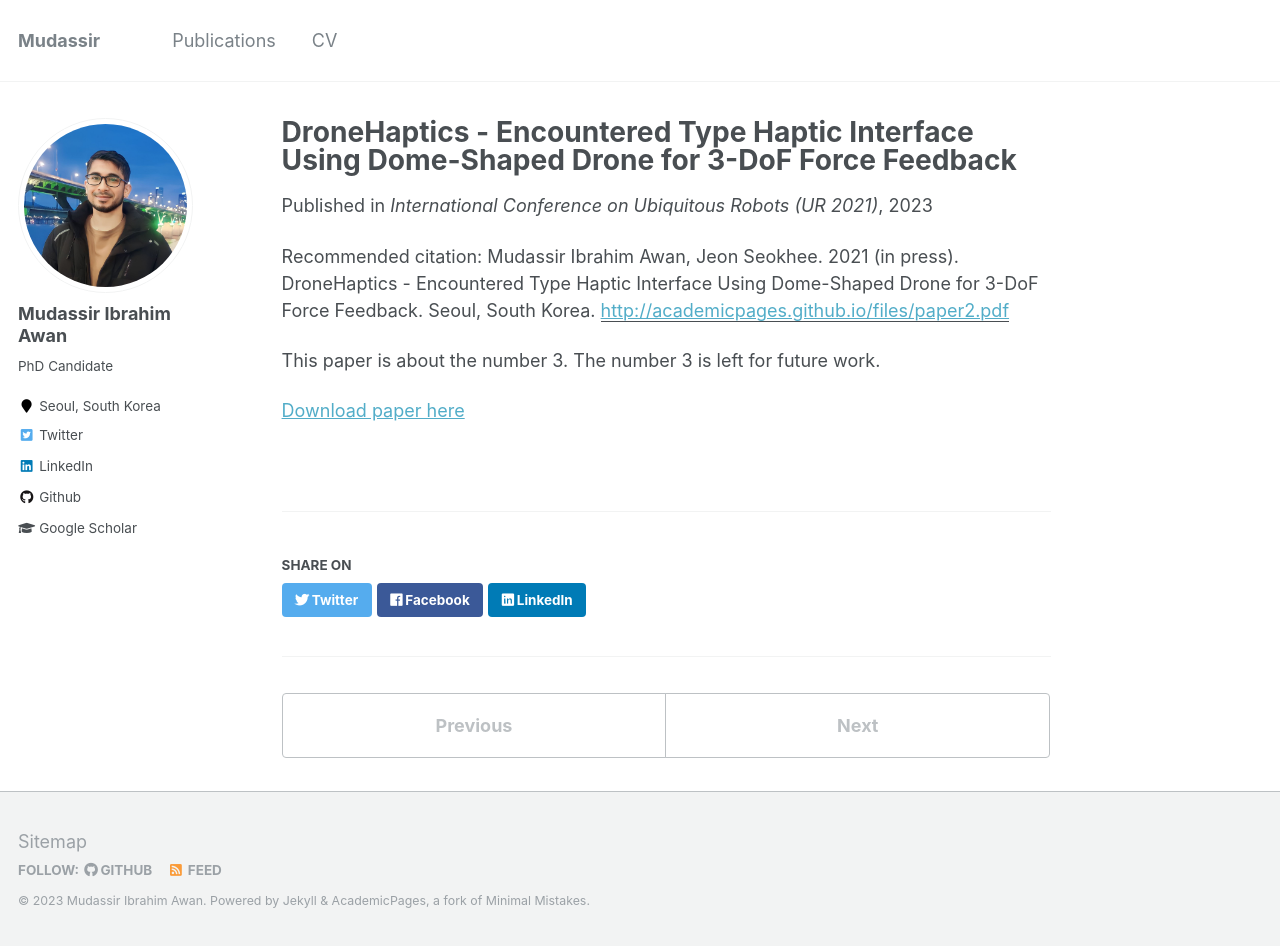
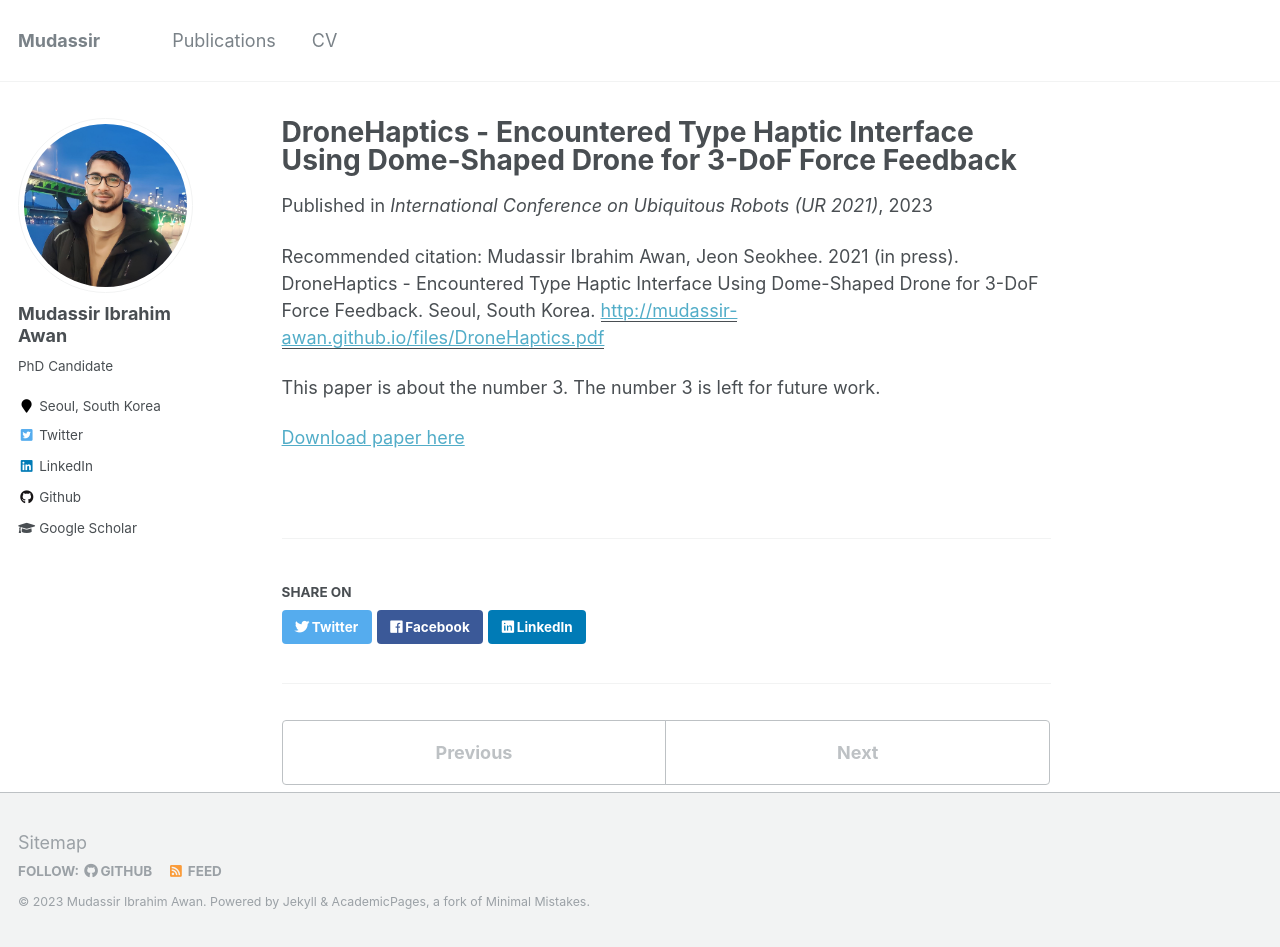
Before and after one commit to mudassir-awan/mudassir-awan.github.io, a Jekyll site: the page built from _publications/drone.md, in a window 1280 px wide and 947 px high. Built offline with Jekyll 4.4.1, drawn with Linux system fonts in a browser that asks for light colours; some of the changed lines change nothing that is shown.

Commit message:
Update drone.md

```diff
--- a/_publications/drone.md
+++ b/_publications/drone.md
@@ -5,7 +5,7 @@ permalink: /publications/drone
 excerpt: ''
 date: 2023-05-19
 venue: 'International Conference on Ubiquitous Robots (UR 2021)'
-paperurl: 'http://academicpages.github.io/files/paper2.pdf'
+paperurl: 'http://mudassir-awan.github.io/files/DroneHaptics.pdf'
 citation: 'Mudassir Ibrahim Awan, Jeon Seokhee. 2021 (in press). DroneHaptics - Encountered Type Haptic Interface Using Dome-Shaped Drone for 3-DoF Force Feedback. Seoul, South Korea.'
 ---
 
```
